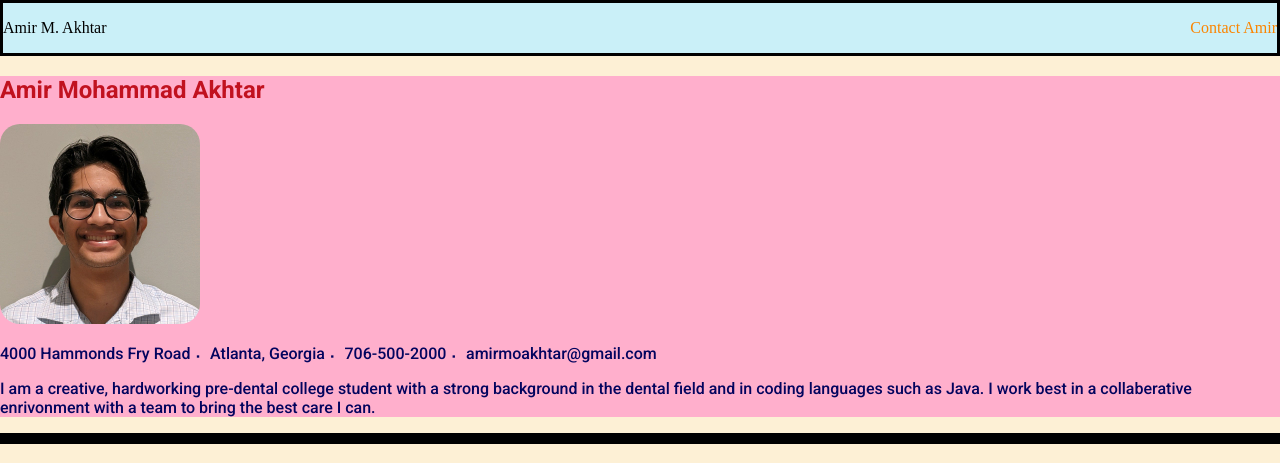
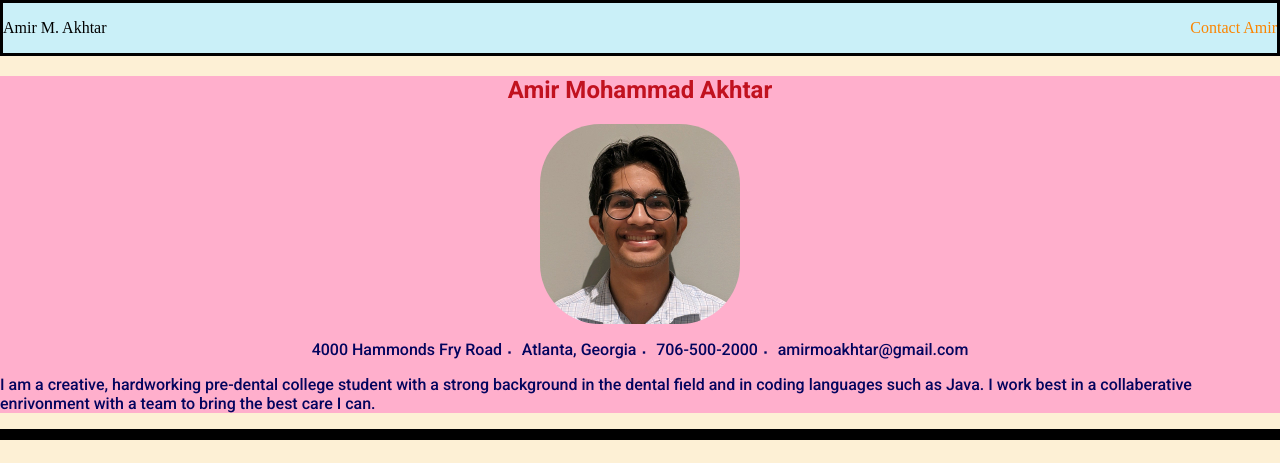
Before and after one commit to AmirAkhtar25/amirakhtar25.github.io, a plain HTML site: page index.html in a window 1280 px wide. Shown: the top 463 px of the page. Drawn offline with Linux system fonts and the light colour scheme; a web font is replaced by a local one.

Commit message:
Add files via upload

```diff
--- a/css/style.css
+++ b/css/style.css
@@ -27,17 +27,30 @@ section.splash {
     font-weight: 700;
     font-style: normal;
     color: #c1121f;
+    display:flex;
+    justify-content: center;
+    align-items: center;
 }
 
 img.headshot {
-    border-radius: 10%;
+    border-radius: 30%;
 }
+
+div.headshotCONT {
+    display: flex;
+    justify-content: center;
+    align-items: center;
+}
+
 
 .splash p {
     font-family: "Roboto", sans-serif;
     font-weight: 500;
     font-style: normal;
     color: #03045E;
+    display: flex;
+    justify-content: center;
+    align-items: center;
 }
 
 hr {
--- a/index.html
+++ b/index.html
@@ -26,7 +26,9 @@
 
     <section class = "splash">
         <h1> Amir Mohammad Akhtar </h1>
-        <img class="headshot" src="images/amirheadshot.jpg" alt="Picture of Amir Akhtar" width="200">
+        <div class="headshotCONT">
+            <img class="headshot" src="images/amirheadshot.jpg" alt="Picture of Amir Akhtar" width="200">
+        </div>
         <p class=""> 4000 Hammonds Fry Road &#10244; Atlanta, Georgia &#10244; 706-500-2000 &#10244; amirmoakhtar@gmail.com </p>
         <p> I am a creative, hardworking pre-dental college student with a strong background in the dental field and in coding languages
             such as Java. I work best in a collaberative enrivonment with a team to bring the best care I can.
```
